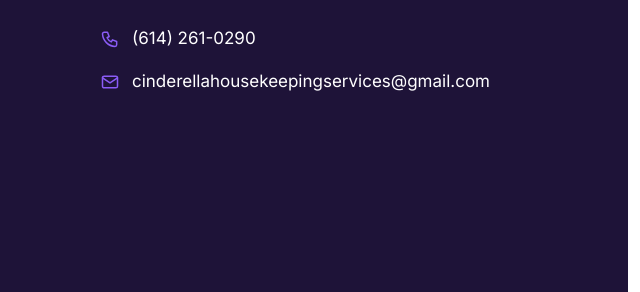
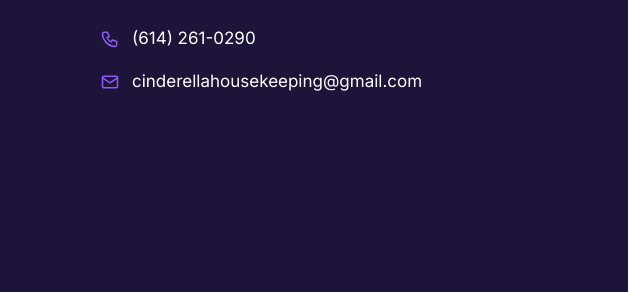
Before and after one commit to artashes1992/artashes1992.github.io, a plain HTML site: page cinderella-housekeeping/index.html in a window 1280 px wide. Shown: the part 3122-3414 px from the top of the page, 0-640 px from the left. Drawn offline with Linux system fonts and the light colour scheme.

Commit message:
Cinderella preview: use the main business email
Co-Authored-By: Claude Opus 5.5 <noreply@anthropic.com>
Claude-Session: https://claude.ai/code/session_01WWVhdHDweK7myy2ZJCr1LG

```diff
--- a/cinderella-housekeeping/index.html
+++ b/cinderella-housekeeping/index.html
@@ -134,7 +134,7 @@ footer .wrap{display:flex;justify-content:space-between;gap:12px;flex-wrap:wrap}
   <p class="sub">Call the office or send a request, and we&#x27;ll get back to you with a quote.</p>
   <ul class="clist">
    <li><svg width="20" height="20" viewBox="0 0 24 24" fill="none" stroke="currentColor" stroke-width="1.8" stroke-linecap="round" stroke-linejoin="round" aria-hidden="true"><path d="M5 4h4l2 5-2.5 1.5a11 11 0 0 0 5 5L15 13l5 2v4a2 2 0 0 1-2 2A16 16 0 0 1 3 6a2 2 0 0 1 2-2"/></svg><a href="tel:+16142610290">(614) 261-0290</a></li>
-   <li><svg width="20" height="20" viewBox="0 0 24 24" fill="none" stroke="currentColor" stroke-width="1.8" stroke-linecap="round" stroke-linejoin="round" aria-hidden="true"><rect x="3" y="5" width="18" height="14" rx="2"/><path d="M3 7l9 6 9-6"/></svg><a href="mailto:cinderellahousekeepingservices@gmail.com">cinderellahousekeepingservices@gmail.com</a></li>
+   <li><svg width="20" height="20" viewBox="0 0 24 24" fill="none" stroke="currentColor" stroke-width="1.8" stroke-linecap="round" stroke-linejoin="round" aria-hidden="true"><rect x="3" y="5" width="18" height="14" rx="2"/><path d="M3 7l9 6 9-6"/></svg><a href="mailto:cinderellahousekeeping@gmail.com">cinderellahousekeeping@gmail.com</a></li>
   </ul>
  </div>
  <form onsubmit="event.preventDefault();this.querySelector('.note').style.display='block'">
```
